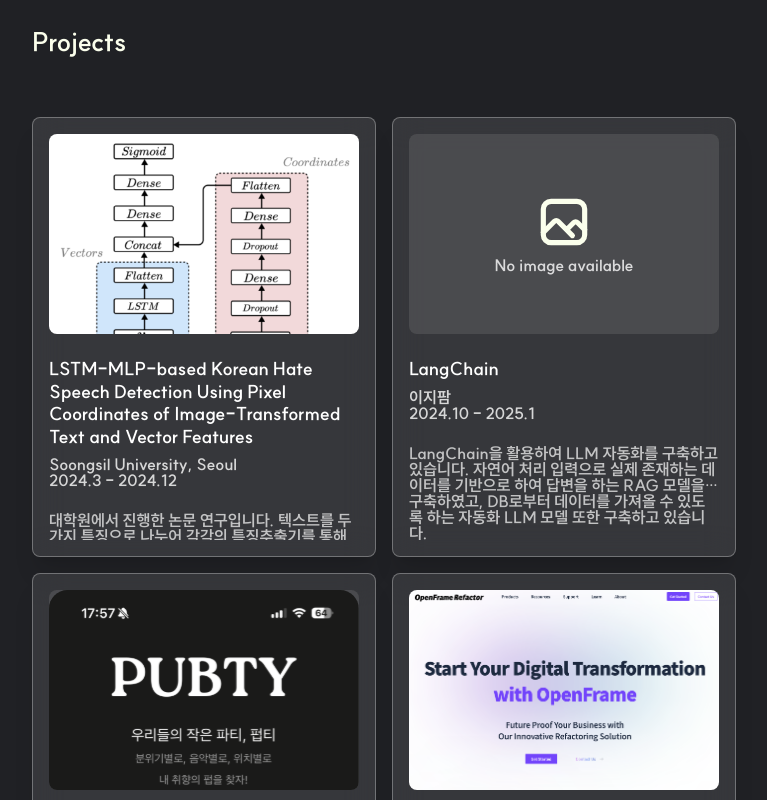
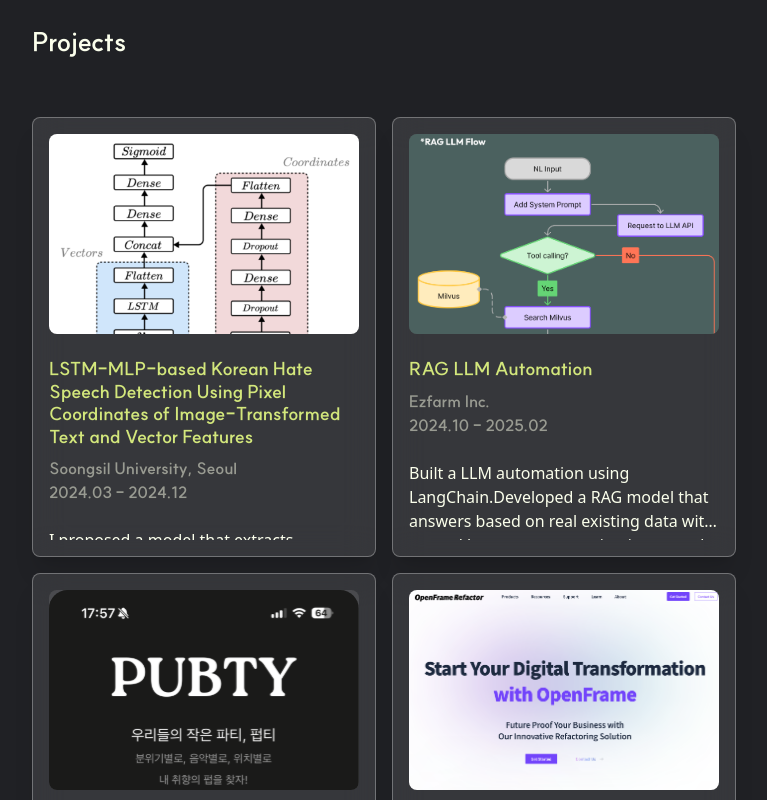
Before and after one commit to ramieeee/portfolio_2.0, a Next.js app: page / in a window 1280 px wide. Shown: the part 4000-4800 px from the top of the page, without its empty margins (256-1023 px from the left). Built offline with nearby package versions, Linux system fonts and the light colour scheme.

Commit message:
Fix project card and modal style and add project

```diff
--- a/assets/jsonFiles/projectKo.json
+++ b/assets/jsonFiles/projectKo.json
@@ -23,7 +23,7 @@
         "day": 30
       }
     },
-    "description": "대학원에서 진행한 논문 연구입니다. 텍스트를 두가지 특징으로 나누어 각각의 특징추출기를 통해 특징을 추출하고 벡터들을 concat하고 다시 dense layer를 통해 문장을 파악하는 구조의 알고리즘을 제안하였습니다.\n텍스트를 기존과 같은 방식의 임베딩을 통해 벡터화된 특징을 LSTM 추출기를 통하여 해석하는 방법과, 텍스트를 이미지화 하여 글자가 위치한 픽셀 위치를 나타내는 인덱스를 좌표로 활용하여 MLP를 통해 추출한 특징 데이터 두가지를 활용하였습니다. 기존 LSTM은 두개의 테스트 데이터셋에 대한 실험 결과 각각 86.85%, 그리고 82.51% F1-score를 나타냈고, 제안 모델인 LSTM-MLP는 각각 88.13%, 85.98%의 F1-score를 보였습니다.",
+    "description": "I proposed a model that extracts features using two differenct feature extractors, concatenates the vectors, and then understands the sentences through a dense layer.\nI used two types of feature data: one is the feature vectorized through embedding in the traditional way and interpreted through an LSTM extractor, and the other is the feature extracted through MLP by utilizing the index representing the pixel position where the text is located as coordinates by converting the text into an image.",
     "descriptionPartial": [
       {
         "image": "projectImages/thesis/thesis2.png",
@@ -40,11 +40,11 @@
   },
   {
     "id": 5,
-    "title": "LangChain",
+    "title": "RAG LLM Automation",
     "subtitle": "",
-    "category": "인공지능",
-    "thumbnail": [],
-    "organization": "이지팜",
+    "category": "AI",
+    "thumbnail": ["projectImages/ezfarm/ezfarm1.png"],
+    "organization": "Ezfarm Inc.",
     "time": {
       "from": {
         "year": 2024,
@@ -52,14 +52,31 @@
         "day": 7
       },
       "until": {
-        "now": true,
+        "now": false,
         "year": 2025,
-        "month": 1,
-        "day": 6
+        "month": 2,
+        "day": 25
       }
     },
-    "description": "LangChain을 활용하여 LLM 자동화를 구축하고 있습니다. 자연어 처리 입력으로 실제 존재하는 데이터를 기반으로 하여 답변을 하는 RAG 모델을 구축하였고, DB로부터 데이터를 가져올 수 있도록 하는 자동화 LLM 모델 또한 구축하고 있습니다.",
-    "descriptionPartial": [{ "image": "", "text": "" }],
+    "description": "Built a LLM automation using LangChain.Developed a RAG model that answers based on real existing data with natural language processing input, and also built an automated LLM model that can retrieve data from the database.",
+    "descriptionPartial": [
+      {
+        "image": null,
+        "text": "Built a LLM automation using LangChain. Developed a RAG model that answers based on real existing data with natural language processing input, and also built an automated LLM model that can retrieve data from the database."
+      },
+      {
+        "image": null,
+        "text": "LangChain was quite new to the world, so I learned it from scratch. I even built a memory system in the RAG automation pipeline manually, by feeding several conversation threads into the model. "
+      },
+      {
+        "image": null,
+        "text": "I not only built the RAG model, but also created an automated LLM model that can retrieve data from the database. This involved setting up the necessary infrastructure and ensuring seamless integration with existing systems. In these days it is called Text-to-SQL model."
+      },
+      {
+        "image": null,
+        "text": "It had a little problem in the model's accuracy, showing the phenomenon so called hallucination. General prompting not have seemed to be the solution, so I took a chance to implement a Named Entity Recognition (NER) method to improve the accuracy of the LLM model. By recognizing and extracting specific entities from the input text, the NER data helped to provide more structured and relevant information to the LLM, thereby reducing hallucination by 50-60% and improving overall performance."
+      }
+    ],
     "skills": ["Langchain", "Typescript"],
     "contribution": ["RAG LLM 모델 구축", "자동화 LLM 모델 구축"],
     "url": ""
@@ -68,7 +85,7 @@
     "id": 4,
     "title": "Pubty",
     "subtitle": "",
-    "category": "모바일 앱",
+    "category": "MobileApp",
     "thumbnail": [
       "projectImages/pubty/pubty1.svg",
       "projectImages/pubty/pubty2.svg",
@@ -101,7 +118,7 @@
     "id": 3,
     "title": "OpenFrame Refactor",
     "subtitle": "",
-    "category": "웹서비스",
+    "category": "Web",
     "thumbnail": [
       "projectImages/openFrameRefactor/openFrameRefactor1.png",
       "projectImages/openFrameRefactor/openFrameRefactor2.png"
@@ -133,7 +150,7 @@
     "id": 2,
     "title": "DatasetManager",
     "subtitle": "",
-    "category": "웹서비스",
+    "category": "Web",
     "thumbnail": [],
     "organization": "티맥스소프트",
     "time": {
--- a/components/molecules/ProjectCard.tsx
+++ b/components/molecules/ProjectCard.tsx
@@ -57,20 +57,30 @@
 
         {/* 제목, 기간 */}
         <div className="flex flex-col">
-          <div className="font-suitBold text-sm sm:text-size-subtitle text-white z-10 leading-tight">
+          <div className="font-suitBold text-sm sm:text-size-subtitle z-10 leading-tight text-color-highlight">
             {project.title}
           </div>
           <div className="mt-2">
-            <div className="font-suitBold text-xs sm:text-size-body text-white text-opacity-80">
+            <div className="font-suitBold sm:text-size-body text-color-secondary text-opacity-80">
               {project.organization}
             </div>
-            <div className="font-suitBold text-xs sm:text-size-body text-white text-opacity-80">{`${project.time.from.year}.${project.time.from.month} - ${project.time.until.year}.${project.time.until.month}`}</div>
+            <div className="font-suitBold sm:text-size-body text-color-secondary text-opacity-80">
+              {`${project.time.from.year}.${String(
+                project.time.from.month
+              ).padStart(2, "0")} - ${
+                project.time.until.now
+                  ? "현재"
+                  : `${project.time.until.year}.${String(
+                      project.time.until.month
+                    ).padStart(2, "0")}`
+              }`}
+            </div>
           </div>
         </div>
 
         {/* 설명 */}
         <div
-          className="font-suitBold text-xs sm:text-size-body text-white text-opacity-70 flex-1"
+          className="text-size-body sm:text-size-body text-color-main text-opacity-70 flex-1"
           style={{
             display: "-webkit-box",
             WebkitLineClamp: 3,
--- a/components/molecules/ProjectModal.tsx
+++ b/components/molecules/ProjectModal.tsx
@@ -130,8 +130,6 @@
                     ? "현재"
                     : `${project.time.until.year}.${String(
                         project.time.until.month
-                      ).padStart(2, "0")}.${String(
-                        project.time.until.day
                       ).padStart(2, "0")}`
                 }`}
               </div>
@@ -146,7 +144,7 @@
             {project.descriptionPartial &&
             project.descriptionPartial.length > 0 ? (
               project.descriptionPartial.map((part, index) => (
-                <div key={index} className="mb-14">
+                <div key={index} className="">
                   <div className="font-suitBold text-size-body text-color-main leading-relaxed whitespace-pre-line mb-4">
                     {part.text}
                   </div>
@@ -156,7 +154,7 @@
                       height={200}
                       src={`/${part.image}`}
                       alt={`project part ${index + 1}`}
-                      className="w-3/4 h-auto object-cover object-top rounded-lg mb-2 mx-auto"
+                      className="w-3/4 h-auto object-cover object-top rounded-lg mb-14 mx-auto"
                     />
                   )}
                 </div>
```
Also changed, not shown: public/projectImages/ezfarm/ezfarm1.png (added).
